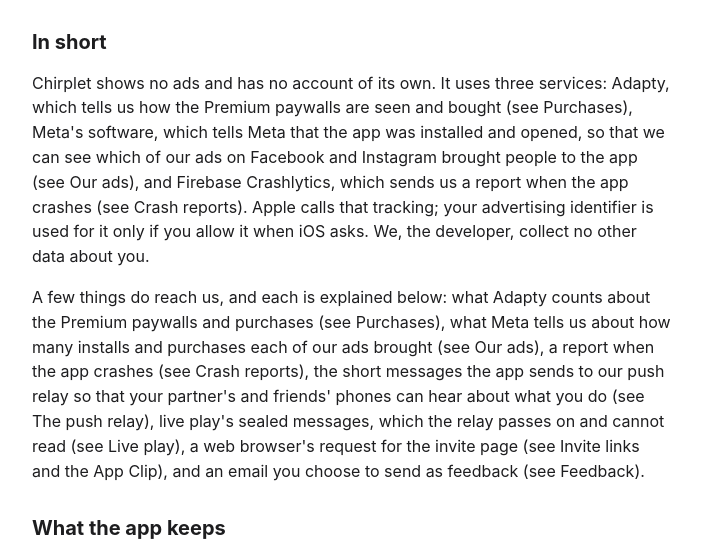
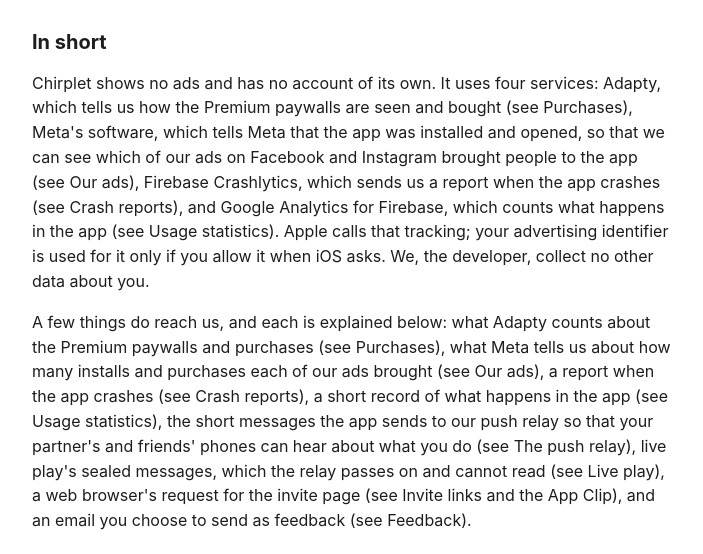
Before and after one commit to yasinertekin/chirplet, a plain HTML site: page privacy.html in a window 1280 px wide. Shown: the part 160-714 px from the top of the page, without its empty margins (288-991 px from the left). Drawn offline with Linux system fonts and the light colour scheme.

Commit message:
Privacy policy: usage statistics (Google Analytics for Firebase)
Co-Authored-By: Claude Opus 5.5 <noreply@anthropic.com>

```diff
--- a/privacy.html
+++ b/privacy.html
@@ -19,8 +19,8 @@
 <h1>Privacy policy</h1>
 <p class="meta">Last updated 2026-11-17. Contact: <a href="mailto:support@example.com">support@example.com</a></p>
 <h2>In short</h2>
-<p>Chirplet shows no ads and has no account of its own. It uses three services: Adapty, which tells us how the Premium paywalls are seen and bought (see Purchases), Meta's software, which tells Meta that the app was installed and opened, so that we can see which of our ads on Facebook and Instagram brought people to the app (see Our ads), and Firebase Crashlytics, which sends us a report when the app crashes (see Crash reports). Apple calls that tracking; your advertising identifier is used for it only if you allow it when iOS asks. We, the developer, collect no other data about you.</p>
-<p>A few things do reach us, and each is explained below: what Adapty counts about the Premium paywalls and purchases (see Purchases), what Meta tells us about how many installs and purchases each of our ads brought (see Our ads), a report when the app crashes (see Crash reports), the short messages the app sends to our push relay so that your partner's and friends' phones can hear about what you do (see The push relay), live play's sealed messages, which the relay passes on and cannot read (see Live play), a web browser's request for the invite page (see Invite links and the App Clip), and an email you choose to send as feedback (see Feedback).</p>
+<p>Chirplet shows no ads and has no account of its own. It uses four services: Adapty, which tells us how the Premium paywalls are seen and bought (see Purchases), Meta's software, which tells Meta that the app was installed and opened, so that we can see which of our ads on Facebook and Instagram brought people to the app (see Our ads), Firebase Crashlytics, which sends us a report when the app crashes (see Crash reports), and Google Analytics for Firebase, which counts what happens in the app (see Usage statistics). Apple calls that tracking; your advertising identifier is used for it only if you allow it when iOS asks. We, the developer, collect no other data about you.</p>
+<p>A few things do reach us, and each is explained below: what Adapty counts about the Premium paywalls and purchases (see Purchases), what Meta tells us about how many installs and purchases each of our ads brought (see Our ads), a report when the app crashes (see Crash reports), a short record of what happens in the app (see Usage statistics), the short messages the app sends to our push relay so that your partner's and friends' phones can hear about what you do (see The push relay), live play's sealed messages, which the relay passes on and cannot read (see Live play), a web browser's request for the invite page (see Invite links and the App Clip), and an email you choose to send as feedback (see Feedback).</p>
 <h2>What the app keeps</h2>
 <p>Your pets, their care history, your coins, what you bought in the shop and your settings are kept on this iPhone, where the app and its widgets read them.</p>
 <p>When iCloud is on, the same data is also saved in your own iCloud account (Apple's CloudKit, in your private database), so your pets come back on a new iPhone. Only you can read it there; we can't.</p>
@@ -36,6 +36,8 @@
 <p>The first time you open the app, iOS asks whether Chirplet may track you. If you allow it, Meta and Adapty also receive your advertising identifier; Meta can then match the install and the purchases to the ad you saw and to your Facebook or Instagram account, and use them for advertising, as Meta's own privacy policy describes. If you do not allow it, the advertising identifier is never read, and Meta counts installs and purchases without it. You can change your answer at any time in the iPhone's Settings, under Privacy and Security, then Tracking. The app itself shows no ads.</p>
 <h2>Crash reports</h2>
 <p>When Chirplet crashes, it sends a crash report to Firebase Crashlytics, a Google service, the next time you open it, so that we can find and fix the fault. The report holds where in the app's code the crash happened, the date, the device model and its state at the time (such as its orientation, free memory and disk space), the iOS and app versions, a random number Firebase makes for this installation and, as with every request over the internet, your IP address. It holds nothing about your pets, no name, email, Apple Account or advertising identifier, and it is not used for ads or tracking. Google keeps crash reports for 90 days.</p>
+<h2>Usage statistics</h2>
+<p>To learn which parts of Chirplet people use and where they get stuck, the app sends Google Analytics for Firebase, a Google service, a short record when certain things happen in it: an onboarding page reached, onboarding finished or skipped, a paywall shown or closed, a purchase or restore started and how it ended, a care action or mini-game, an egg started, hatched or grown, an item bought in the shop, a Pet Studio form saved, a friend action, and a main screen opened. Each record carries the app version, the device model, iOS version, language, a random number Firebase makes for this installation and, as with every request over the internet, your IP address, from which Google estimates a rough location (country and region). It holds nothing you typed, no pet names, no name, email, Apple Account or advertising identifier, and it is not used for ads or tracking. Google keeps the records for two months and keeps only totals after that.</p>
 <h2>Raising a pet together</h2>
 <p>Sharing a pet is up to you: it starts only when you invite one person with a link, and only that person can join. The pet then lives in the owner's iCloud, and Apple's CloudKit shares it with the other person.</p>
 <p>The other person can see the pet, its whole care log with the names you each chose ("Ece fed Bit"), its settings and looks, and the Premium note on the pet: the plan, when it ends, and the code made from the purchase's App Store number. That code is made from your purchase, not from your name or Apple Account, but it is the same on every pet you raise, so it is a pseudonym rather than a secret. Your coins stay yours and are never shared. Your shop purchases stay yours too, but the list of shop items you bought and event gifts you received is saved in the pet's iCloud share, so that the other person's phone shows only looks you own when it updates the pet's Live Activity for you (see Notifications).</p>
```
